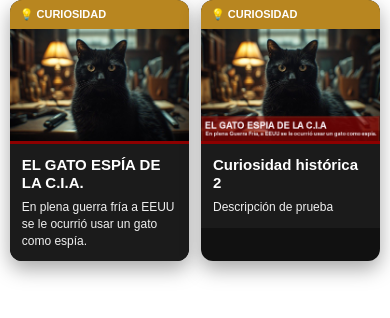
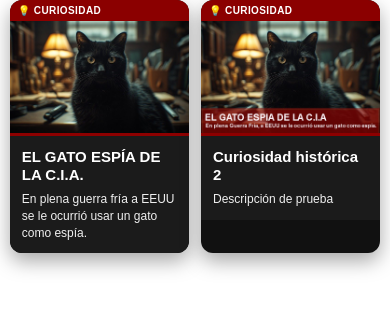
Before and after one commit to kastewar2000-max/archivos-del-pasado-ui, a plain HTML site: page curiosidades/index.html in a window 390 px wide. Drawn offline with Linux system fonts and the light colour scheme.

Commit message:
Update index.html

```diff
--- a/curiosidades/index.html
+++ b/curiosidades/index.html
@@ -128,7 +128,7 @@ top:12px;
 
 left:12px;
 
-background:#b88620;
+background:#8b0000;
 
 color:white;
 
@@ -143,6 +143,8 @@ border-radius:6px;
 z-index:20;
 
 box-shadow:0 4px 10px rgba(0,0,0,.5);
+
+letter-spacing:.5px;
 
 }
 
@@ -248,7 +250,7 @@ transform:none;
 }
 
 
-/* etiqueta encima de la imagen */
+/* etiqueta superior móvil */
 
 .etiqueta{
 
@@ -262,13 +264,15 @@ box-sizing:border-box;
 
 border-radius:0;
 
-padding:8px 10px;
+padding:5px 8px;
 
-font-size:11px;
+font-size:10px;
 
-background:#b88620;
+background:#8b0000;
 
 box-shadow:none;
+
+letter-spacing:.4px;
 
 }
 
```
